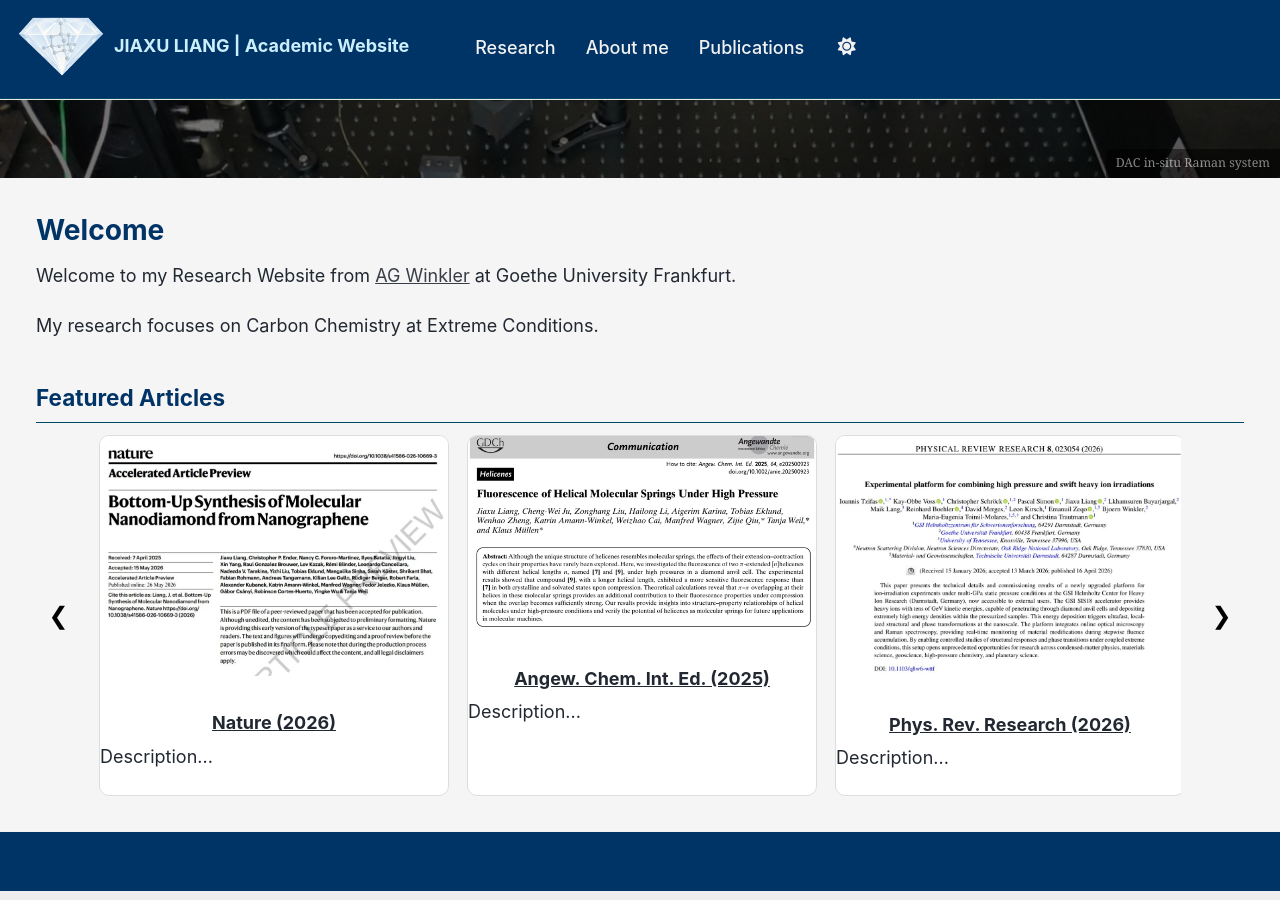
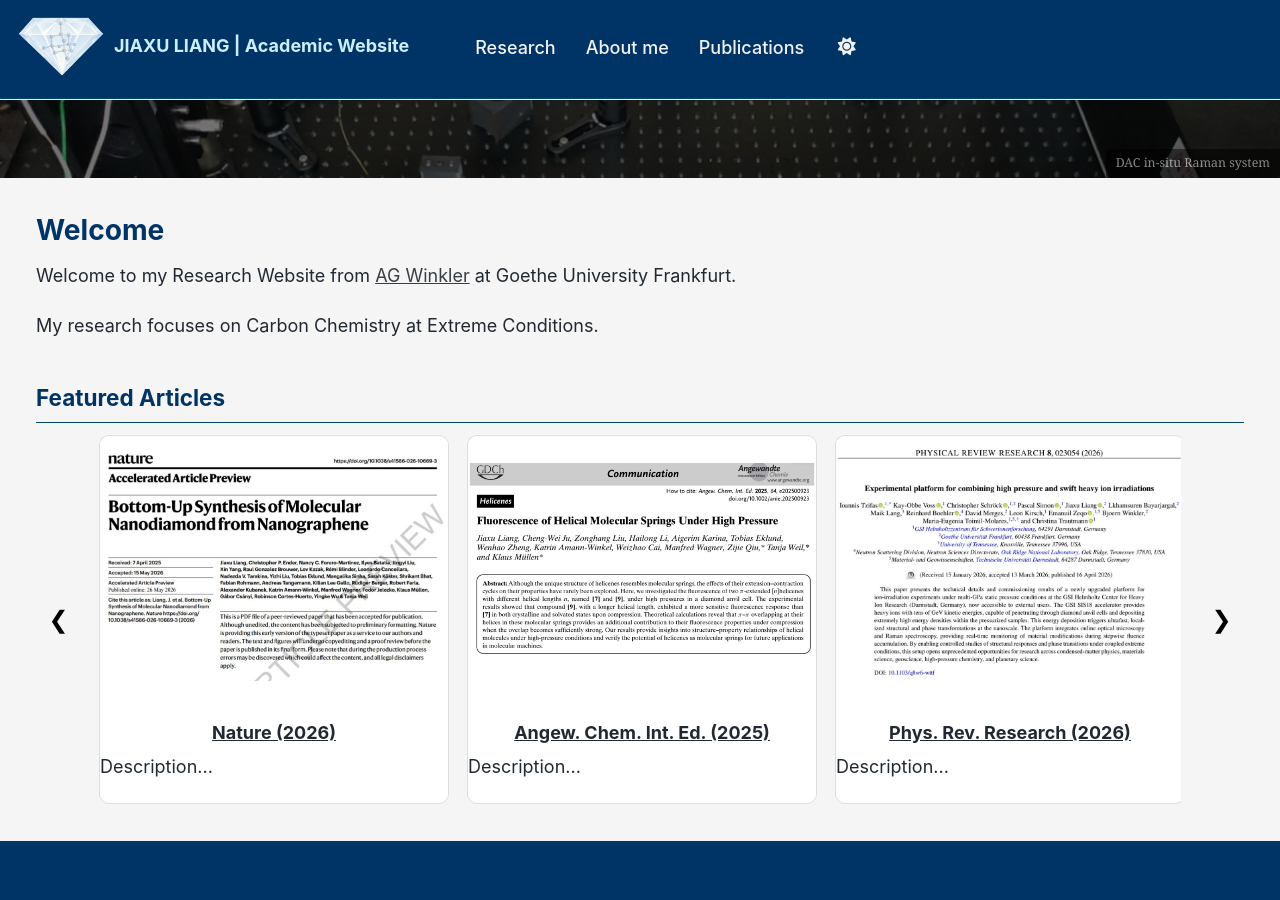
Before and after one commit to liangjiaxu-research/liangjiaxu-research.github.io, a Jekyll site: the page built from _pages/about.md, in a window 1280 px wide and 900 px high, scrolled down 371 px. Built offline with Jekyll 4.4.1, drawn with Linux system fonts in a browser that asks for light colours; a script bundle is joined from its source files by our own code; library files that are not in the unit come from our copies.

Commit message:
Update _custom.scss

```diff
--- a/_sass/_custom.scss
+++ b/_sass/_custom.scss
@@ -69,9 +69,9 @@ body {
 }
 .featured-card img {
     width: 100%;
-    height: auto;
+    height: 250px;
     object-fit: contain;
-    display: inline;
+    display: block;
 }
 .featured-card:hover {
     transform: translateY(-8px);
```
